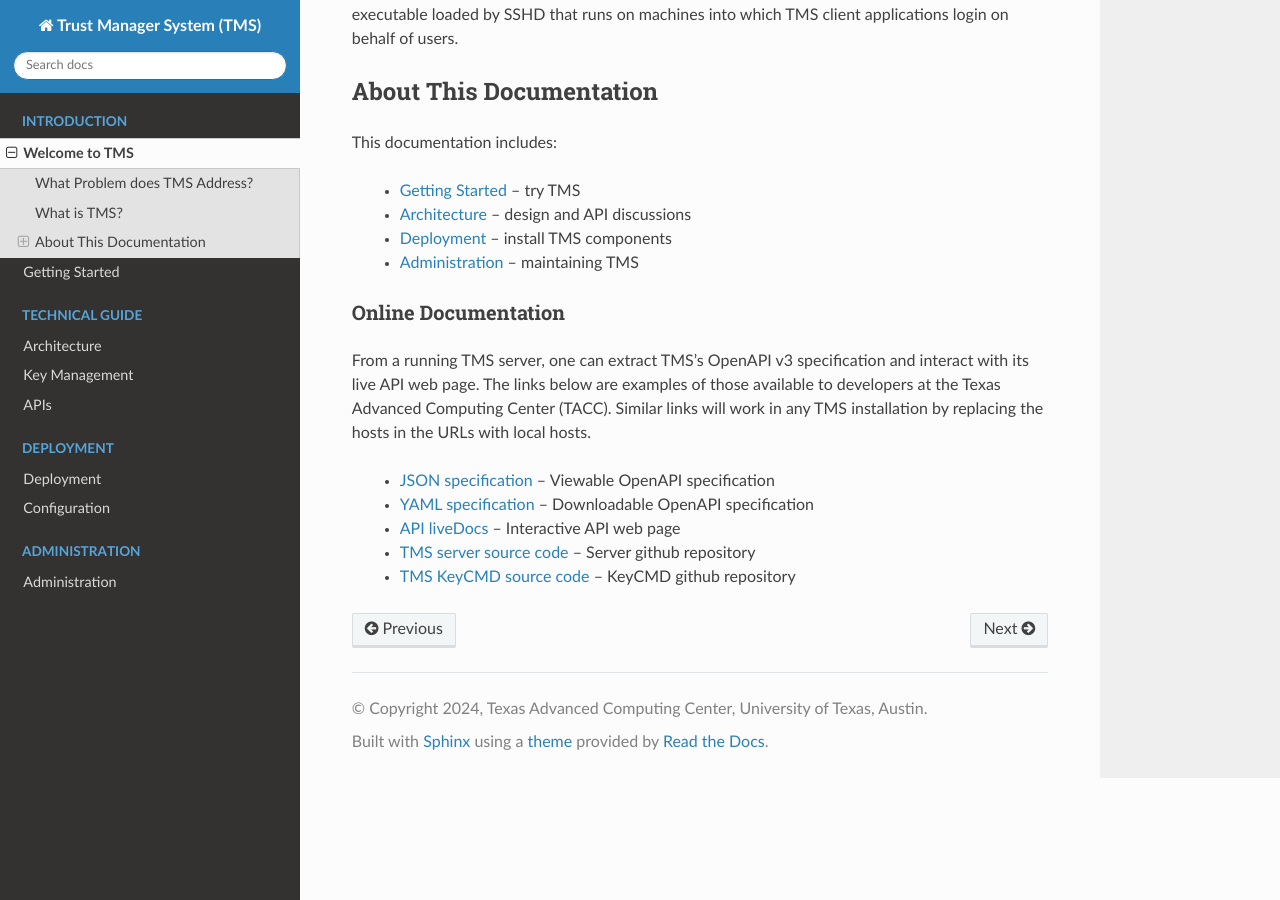
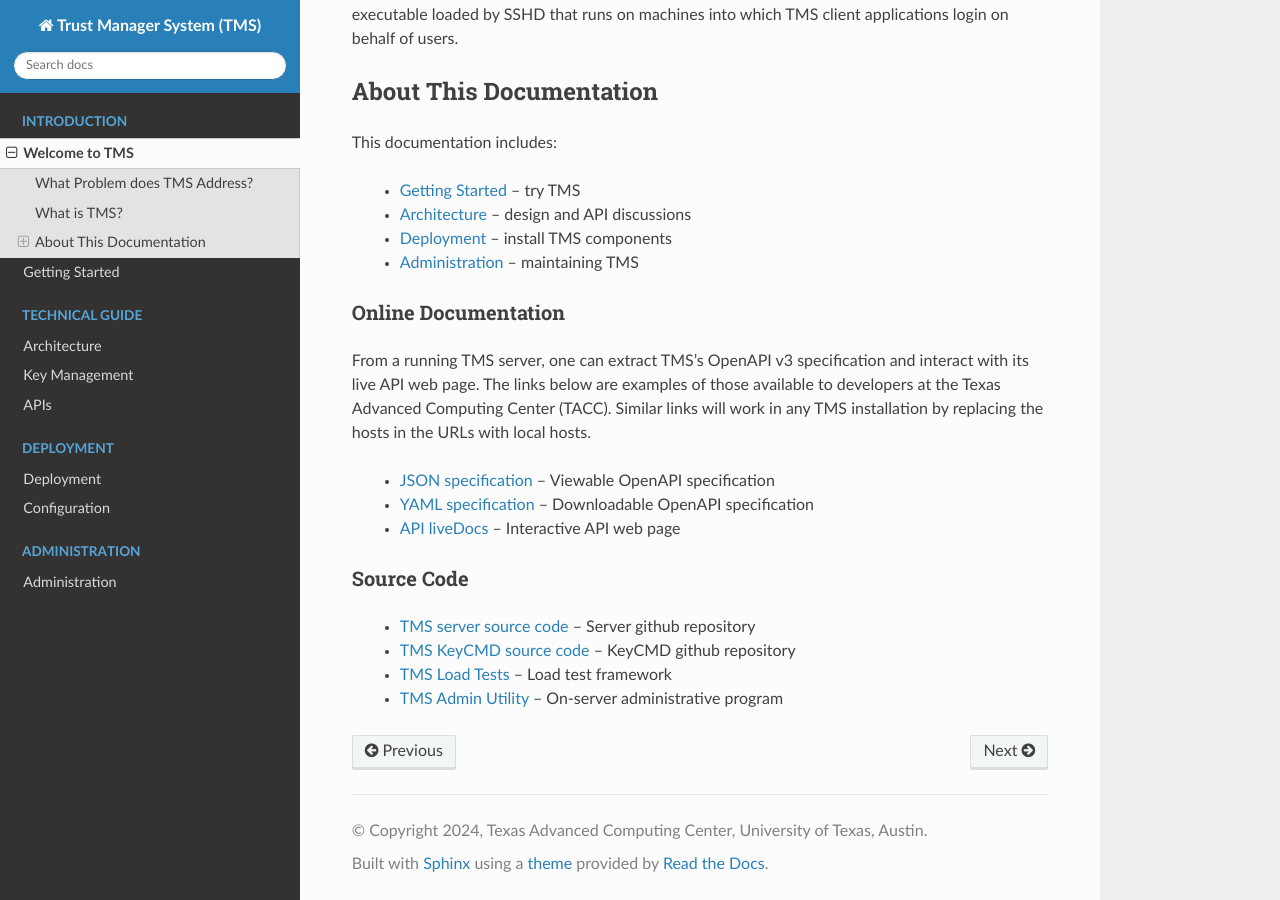
Before and after one commit to tapis-project/tms-documentation, a Sphinx documentation site: the page built from source/index.rst, in a window 1280 px wide and 900 px high, scrolled down 821 px. Built offline with Sphinx 7.4.7 and the Read the Docs theme 3.1.0, drawn with Linux system fonts in a browser that asks for light colours.

Commit message:
more source code links

```diff
--- a/source/index.rst
+++ b/source/index.rst
@@ -55,11 +55,19 @@ From a running TMS server, one can extract TMS's OpenAPI v3 specification and in
    - `JSON specification`_ -- Viewable OpenAPI specification
    - `YAML specification`_ -- Downloadable OpenAPI specification
    - `API liveDocs`_ -- Interactive API web page
+
+Source Code
+-----------
+
    - `TMS server source code`_ -- Server github repository
    - `TMS KeyCMD source code`_ -- KeyCMD github repository
+   - `TMS Load Tests`_ -- Load test framework
+   - `TMS Admin Utility`_ -- On-server administrative program
 
 .. _JSON specification: https://tms-server-dev.tacc.utexas.edu:3000/spec
 .. _YAML specification: https://tms-server-dev.tacc.utexas.edu:3000/spec_yaml
 .. _API livedocs: https://tms-server-dev.tacc.utexas.edu:3000
 .. _TMS server source code: https://github.com/tapis-project/tms_server
 .. _TMS KeyCMD source code: https://github.com/tapis-project/tms_keycmd
+.. _TMS Load Tests: https://github.com/tapis-project/tms_loadtest
+.. _TMS Admin Utility: https://github.com/tapis-project/tmsadm
```
